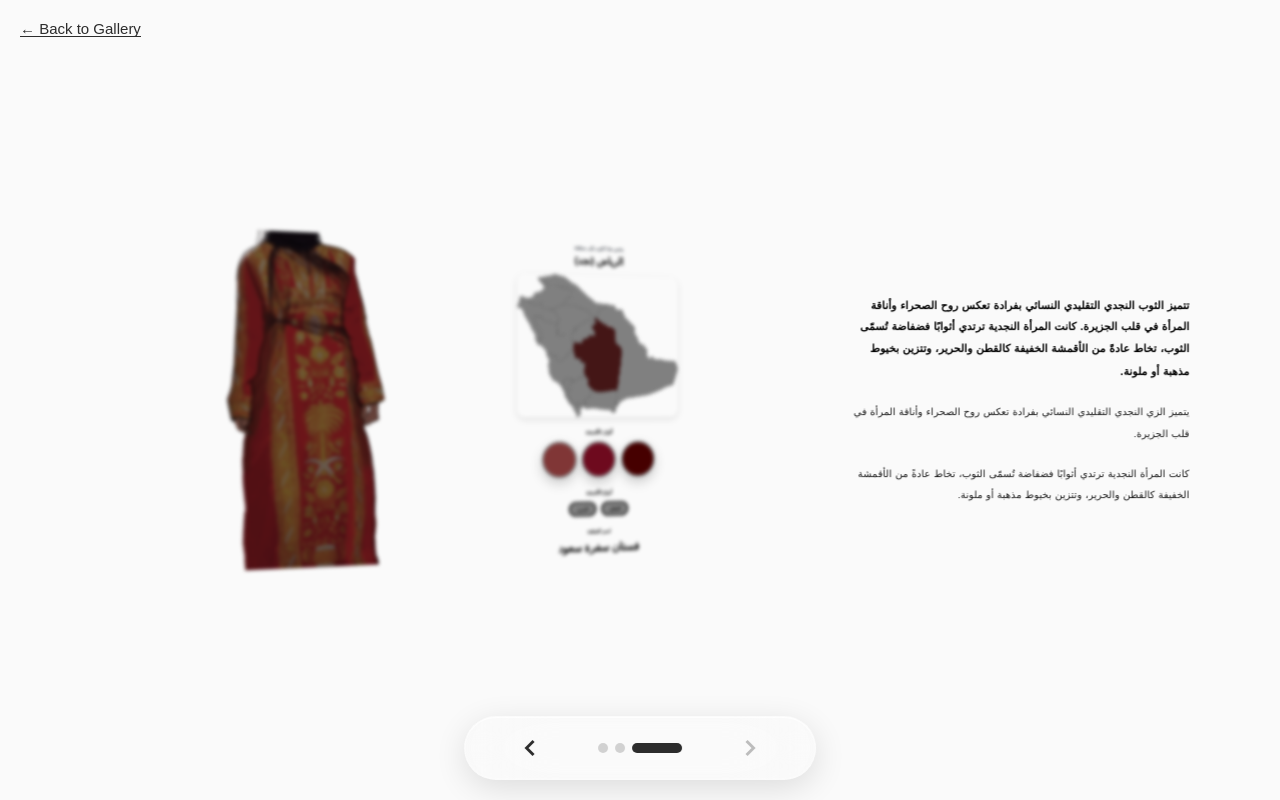
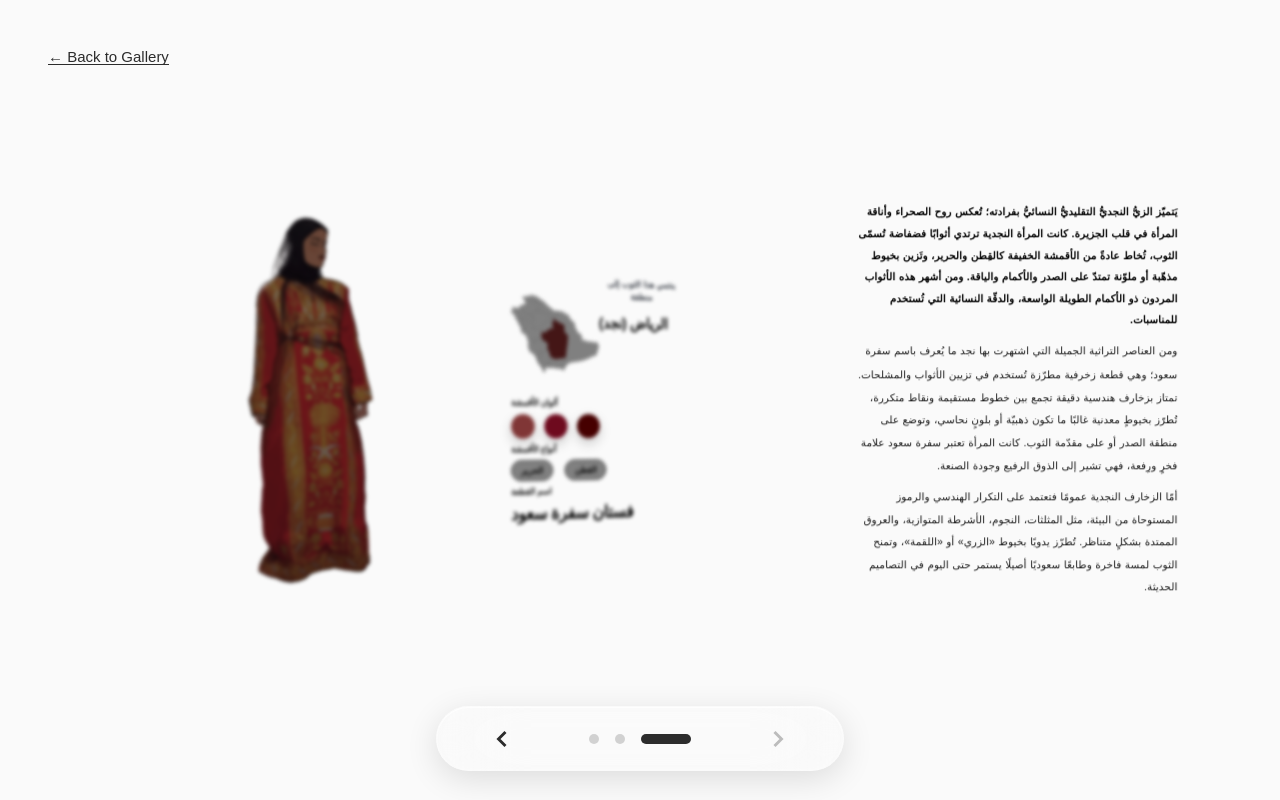
Before and after one commit to Rami-0/rmli-interactive-dresses, a Next.js app: page /detail/1 in a window 1280 px wide. Built offline with nearby package versions, Linux system fonts and the light colour scheme; a web font is replaced by a local one.

Commit message:
feat: desktop version polished

```diff
--- a/app/layout.tsx
+++ b/app/layout.tsx
@@ -16,6 +16,7 @@ export default function RootLayout({
   return (
     <html lang="en" className="no-js loading">
       <head>
+        <meta name="viewport" content="width=device-width, initial-scale=1.0, maximum-scale=1.0, user-scalable=no" />
         <link rel="shortcut icon" href="/favicon.ico" />
         <link rel="stylesheet" href="https://use.typekit.net/zvj1jsw.css" />
       </head>
--- a/components/columns/LeftColumn.tsx
+++ b/components/columns/LeftColumn.tsx
@@ -21,7 +21,7 @@ export function LeftColumn({ dress, isActive, onClick }: LeftColumnProps) {
             src={`/${dress.image}`}
             alt={dress.name}
             width={500}
-            height={800}
+            height={1000}
             className="dress-image"
             priority
           />
--- a/components/columns/MiddleColumn.tsx
+++ b/components/columns/MiddleColumn.tsx
@@ -19,23 +19,25 @@ export function MiddleColumn({ dress, isActive, onClick }: MiddleColumnProps) {
         <div className="metadata-container">
           {/* Region section */}
           <div className="metadata-section">
-            <p className="metadata-label">ينتمي هذا الثوب إلى منطقة</p>
-            <h2 className="region-title">{dress.region}</h2>
+            <div className="metadata-content">
+              <p className="metadata-label">ينتمي هذا الثوب إلى منطقة</p>
+              <h2 className="region-title">{dress.region}</h2>
+            </div>
 
             {/* Region map */}
             <div className="region-map">
               <Image
                 src={`/${dress.regionImage}`}
                 alt={`${dress.region} map`}
-                width={300}
-                height={300}
+                width={150}
+                height={150}
                 className="map-image"
               />
             </div>
           </div>
 
           {/* Colors section */}
-          <div className="metadata-section">
+          <div className="metadata-content">
             <h3 className="section-title">ألوان الأقمشة</h3>
             <div className="color-circles">
               {dress.colors.map((color, index) => (
@@ -49,7 +51,7 @@ export function MiddleColumn({ dress, isActive, onClick }: MiddleColumnProps) {
           </div>
 
           {/* Fabrics section */}
-          <div className="metadata-section">
+          <div className="metadata-content">
             <h3 className="section-title">أنواع الأقمشة</h3>
             <div className="fabric-tags">
               {dress.fabrics.map((fabric, index) => (
@@ -61,7 +63,7 @@ export function MiddleColumn({ dress, isActive, onClick }: MiddleColumnProps) {
           </div>
 
           {/* Dress name */}
-          <div className="metadata-section">
+          <div className="metadata-content">
             <h3 className="section-title">اسم القطعة</h3>
             <h1 className="dress-name">{dress.name}</h1>
           </div>
--- a/lib/constants/characters.ts
+++ b/lib/constants/characters.ts
@@ -14,9 +14,9 @@ export const characterData: Dress[] = [
         id: 1,
         // column 1
         paragraphs: [
-            'تتميز الثوب النجدي التقليدي النسائي بفرادة تعكس روح الصحراء وأناقة المرأة في قلب الجزيرة. كانت المرأة النجدية ترتدي أثوابًا فضفاضة تُسمّى الثوب، تخاط عادةً من الأقمشة الخفيفة كالقطن والحرير، وتتزين بخيوط مذهبة أو ملونة.',
-            'يتميز الزي النجدي التقليدي النسائي بفرادة تعكس روح الصحراء وأناقة المرأة في قلب الجزيرة.',
-            'كانت المرأة النجدية ترتدي أثوابًا فضفاضة تُسمّى الثوب، تخاط عادةً من الأقمشة الخفيفة كالقطن والحرير، وتتزين بخيوط مذهبة أو ملونة.',
+            'يَتميّز الزيُّ النجديُّ التقليديُّ النسائيُّ بفرادته؛ تُعكس روح الصحراء وأناقة المرأة في قلب الجزيرة. كانت المرأة النجدية ترتدي أثوابًا فضفاضة تُسمّى الثوب، تُخاط عادةً من الأقمشة الخفيفة كالقِطن والحرير، وتَزين بخيوط مذهّبة أو ملوّنة تمتدّ على الصدر والأكمام والياقة. ومن أشهر هذه الأثواب المردون ذو الأكمام الطويلة الواسعة، والدقّة النسائية التي تُستخدم للمناسبات.',
+            'ومن العناصر التراثية الجميلة التي اشتهرت بها نجد ما يُعرف باسم سفرة سعود؛ وهي قطعة زخرفية مطرّزة تُستخدم في تزيين الأثواب والمشلحات. تمتاز بزخارف هندسية دقيقة تجمع بين خطوط مستقيمة ونقاط متكررة، تُطرّز بخيوطٍ معدنية غالبًا ما تكون ذهبيّة أو بلونٍ نحاسي، وتوضع على منطقة الصدر أو على مقدّمة الثوب. كانت المرأة تعتبر سفرة سعود علامة فخرٍ ورِفعة، فهي تشير إلى الذوق الرفيع وجودة الصنعة.',
+            'أمّا الزخارف النجدية عمومًا فتعتمد على التكرار الهندسي والرموز المستوحاة من البيئة، مثل المثلثات، النجوم، الأشرطة المتوازية، والعروق الممتدة بشكلٍ متناظر. تُطرّز يدويًا بخيوط «الزري» أو «اللقمة»، وتمنح الثوب لمسة فاخرة وطابعًا سعوديًا أصيلًا يستمر حتى اليوم في التصاميم الحديثة.'
         ],
 
         // column 2
--- a/styles/base/base.scss
+++ b/styles/base/base.scss
@@ -15,7 +15,7 @@
 html {
   background: $color-background;
   color: $color-gray;
-  font-size: calc(100vw / 1920 * 10);
+  font-size: 16px; // Standard root font-size (1rem = 16px)
   height: 100%;
   left: 0;
   position: fixed;
--- a/styles/carousel.scss
+++ b/styles/carousel.scss
@@ -6,7 +6,7 @@
 
 .carousel {
   position: fixed;
-  bottom: 3rem;
+  bottom: 1.8rem;
   left: 50%;
   transform: translateX(-50%);
   display: flex;
@@ -14,7 +14,7 @@
   justify-content: center;
   gap: 2rem;
   z-index: 1000;
-  padding: 6px 40px;
+  padding: 0.4rem 2.5rem;
   background: rgba(255, 255, 255, 0.1); // More transparent base
   backdrop-filter: blur(40px) saturate(180%); // Add saturation boost
   -webkit-backdrop-filter: blur(40px) saturate(180%); // Safari support
@@ -111,11 +111,10 @@
 
 @media (max-width: 768px) {
   .carousel {
-    bottom: 2rem;
+    bottom: 1.2rem;
     gap: 1.5rem;
-    padding: 15px 30px;
+    padding: 0.9rem 1.8rem;
     border-radius: 50px;
-    margin-bottom: 4rem;
 
     &__arrow {
       width: 40px;
--- a/styles/detail-columns.scss
+++ b/styles/detail-columns.scss
@@ -15,8 +15,8 @@
   perspective: 2500px;
   z-index: 10;
   overflow: hidden;
-  gap: 4rem;
-  padding: 2rem;
+  gap: 1rem;
+  padding: 0.8rem;
   background: #fafafa;
   touch-action: pan-y;
   user-select: none;
@@ -33,11 +33,11 @@
   }
 
   @media (max-width: 1400px) {
-    gap: 3rem;
+    gap: 1rem;
   }
 
   @media (max-width: 1200px) {
-    gap: 2rem;
+    gap: 1rem;
   }
 
   @media (max-width: 768px) {
@@ -79,14 +79,25 @@
   }
 
   @media (max-width: 768px) {
-    position: absolute;
+    position: fixed;            // Fixed positioning
     width: 100vw;              // Full width
-    max-width: none;
+    max-width: 100vw;          // No constraints
     height: 100vh;             // Full height
-    left: 50%;
-    top: 50%;
-    // MOBILE: Default hidden state with correct positioning
-    transform: translate(-50%, -50%) scale(0);
+    max-height: 100vh;         // No constraints
+    min-height: 100vh;         // Ensure full height
+    left: 0;
+    top: 0;
+    transform: none;
+    transition: opacity 0.3s ease, visibility 0.3s ease;
+    overflow-y: auto;          // Allow scrolling
+    -webkit-overflow-scrolling: touch;  // Smooth scrolling on iOS
+  }
+
+  @media (max-width: 480px) {
+    width: 100vw;
+    height: 100vh;
+    max-width: 100vw;
+    max-height: 100vh;
   }
 
   // ============================================
@@ -94,14 +105,14 @@
   // ============================================
   &:not(.active) {
     transform: scale(0.65) rotateY(20deg) translateZ(-200px);
-    opacity: 0.25;
+    opacity: 0.6;
     filter: brightness(0.5) blur(3px);
     z-index: 1;
     pointer-events: auto;
 
     @media (max-width: 768px) {
       opacity: 0;
-      transform: translate(-50%, -50%) scale(0);
+      transform: none;
       pointer-events: none;
       visibility: hidden;
     }
@@ -135,14 +146,15 @@
   // ACTIVE STATE (Focused Column)
   // ============================================
   &.active {
-    transform: scale(1.1) rotateY(0deg) translateZ(180px);
+    transform: scale(1) rotateY(0deg) translateZ(180px);
     opacity: 1;
     filter: brightness(1) blur(0px);
     z-index: 10;
     pointer-events: auto;
 
     @media (max-width: 768px) {
-      transform: translate(-50%, -50%) scale(1) rotateY(0deg);
+      transform: none;
+      opacity: 1;
       visibility: visible;
     }
   }
@@ -154,25 +166,30 @@
 .column-content {
   width: 100%;
   height: 100%;
-  border-radius: 16px;
-  padding: 3rem;
-  overflow: hidden;
+  padding: 1rem;
   display: flex;
   flex-direction: column;
-  display: flex;
   justify-content: center;
   align-items: center;
 
   @media (max-width: 1200px) {
-    padding: 2.5rem;
+    padding: 0.8rem;
   }
 
   @media (max-width: 1024px) {
-    padding: 2rem;
+    padding: 0.6rem;
   }
 
   @media (max-width: 768px) {
-    padding: 2.5rem 2rem;
+    padding: 1rem 0.8rem;
+    min-height: 100vh;        // Ensure full viewport height
+    height: auto;             // Allow content to expand
+    overflow-y: auto;         // Enable scrolling
+    justify-content: center; // Align to top
+  }
+
+  @media (max-width: 480px) {
+    padding: 1rem 0.8rem;
   }
 }
 
@@ -180,25 +197,43 @@
 // LEFT COLUMN - DRESS IMAGE
 // ============================================
 .detail-column--left {
+  .column-content {
+    @media (max-width: 768px) {
+      padding: 1rem 0.8rem;
+      justify-content: center;  // Center the image
+    }
+  }
+
   .dress-image-container {
     flex: 1;
     display: flex;
     align-items: center;
     justify-content: center;
-    padding: 2rem;
+    padding: 1rem;
+    height: auto;
+    max-height: 80vh;
 
     @media (max-width: 768px) {
       padding: 1rem;
+      max-height: 85vh;      // Use most of viewport for image
+      width: 100%;
     }
   }
 
   .dress-image {
     width: 100%;
     height: 100%;
+    max-height: 80vh;
     object-fit: contain;
     // PERFORMANCE: Image rendering optimization
     image-rendering: -webkit-optimize-contrast;
     image-rendering: crisp-edges;
+
+    @media (max-width: 768px) {
+      max-height: 85vh;      // Limit to viewport
+      width: auto;
+      max-width: 100%;
+    }
   }
 }
 
@@ -234,10 +269,15 @@
   .metadata-container {
     direction: rtl;
     text-align: center;
+    display: flex;
+    flex-direction: column;
+    justify-content: center;
+    align-items: flex-end;
+    gap: 0.5rem;
   }
 
   .metadata-section {
-    margin-bottom: 3rem;
+    display: flex;
 
     &:last-child {
       margin-bottom: 0;
@@ -250,7 +290,7 @@
 
   // TYPOGRAPHY: Enhanced label styling
   .metadata-label {
-    font-size: 1.1rem;
+    font-size: 0.875rem;
     color: #4a5568;
     margin-bottom: 0.75rem;
     font-weight: 600;
@@ -258,13 +298,13 @@
     line-height: 1.5;
 
     @media (max-width: 768px) {
-      font-size: 1rem;
+      font-size: 0.875rem;
     }
   }
 
   // TYPOGRAPHY: Enhanced region title
   .region-title {
-    font-size: 2.5rem;
+    font-size: 1.5rem;
     font-weight: 900;
     color: #000000;
     margin-bottom: 1.5rem;
@@ -275,63 +315,73 @@
     -webkit-font-smoothing: antialiased;
 
     @media (max-width: 1200px) {
-      font-size: 2.1rem;
+      font-size: 1.375rem;
     }
 
     @media (max-width: 768px) {
-      font-size: 1.9rem;
+      font-size: 1.25rem;
+    }
+
+    @media (max-width: 480px) {
+      font-size: 1.125rem;
     }
   }
 
   .region-map {
     margin: 2rem auto;
-    max-width: 280px;
+    max-width: 150px;
+
+    @media (max-width: 768px) {
+      max-width: 180px;      // Larger on mobile
+      margin: 2.5rem auto;
+    }
 
     .map-image {
       width: 100%;
       height: auto;
-      border-radius: 14px;
-      box-shadow: 0 4px 12px rgba(0, 0, 0, 0.1);
     }
   }
 
   // TYPOGRAPHY: Enhanced section titles
   .section-title {
-    font-size: 1.25rem;
+    font-size: 0.875rem;
     font-weight: 700;
     color: #000000;
-    margin-bottom: 1.25rem;
     letter-spacing: -0.01em;
     line-height: 1.4;
 
     @media (max-width: 768px) {
-      font-size: 1.15rem;
+      font-size: 1.125rem;
+    }
+
+    @media (max-width: 480px) {
+      font-size: 1rem;
     }
   }
 
   // Enhanced color circles with better shadows
   .color-circles {
     display: flex;
-    gap: 1.25rem;
+    gap: 1rem;
     justify-content: center;
     align-items: center;
   }
 
   .color-circle {
-    width: 60px;
-    height: 60px;
+    width: 40px;
+    height: 40px;
     border-radius: 50%;
     box-shadow: 0 8px 20px rgba(0, 0, 0, 0.2);
-    border: 3.5px solid white;
     transition: transform 0.3s ease;
 
-    &:hover {
-      transform: scale(1.1);
+    @media (max-width: 768px) {
+      width: 30px;           // Larger on mobile
+      height: 30px;
     }
 
-    @media (max-width: 768px) {
-      width: 56px;
-      height: 56px;
+    @media (max-width: 480px) {
+      width: 25px;
+      height: 25px;
     }
   }
 
@@ -345,10 +395,10 @@
 
   .fabric-tag {
     background: #ffffff;
-    border: 2.5px solid #000000;
+    border: 1px solid #000000;
     border-radius: 32px;
-    padding: 0.8rem 1.8rem;
-    font-size: 1.1rem;
+    padding: 0.5rem 1rem;
+    font-size: 0.875rem;
     color: #000000;
     font-weight: 600;
     letter-spacing: 0.01em;
@@ -363,27 +413,35 @@
 
     @media (max-width: 768px) {
       font-size: 1rem;
-      padding: 0.7rem 1.5rem;
+      padding: 0.8rem 1.8rem;
+    }
+
+    @media (max-width: 480px) {
+      font-size: 0.9375rem;
+      padding: 0.7rem 1.6rem;
     }
   }
 
   // TYPOGRAPHY: Enhanced dress name
   .dress-name {
-    font-size: 2.8rem;
+    font-size: 1.75rem;
     font-weight: 900;
     color: #000000;
-    margin-top: 0.75rem;
     line-height: 1.25;
     letter-spacing: -0.03em;
     text-rendering: optimizeLegibility;
     -webkit-font-smoothing: antialiased;
 
     @media (max-width: 1200px) {
-      font-size: 2.3rem;
+      font-size: 1.5rem;
     }
 
     @media (max-width: 768px) {
-      font-size: 2rem;
+      font-size: 1.375rem;
+    }
+
+    @media (max-width: 480px) {
+      font-size: 1.25rem;
     }
   }
 }
@@ -397,22 +455,27 @@
     display: flex;
     flex-direction: column;
     justify-content: center;
-    padding: 3.5rem;
+    padding: 1rem;
     // PERFORMANCE: Optimize scroll performance (Safari/iOS)
     -webkit-overflow-scrolling: touch;
 
     @media (max-width: 1200px) {
-      padding: 3rem;
+      padding: 0.8rem;
     }
 
     // MOBILE: Optimized for phone screens
     @media (max-width: 768px) {
-      padding: 4rem 3rem;
-      justify-content: flex-start; // Align to top, not center
+      padding: 1rem 0.8rem;        // More padding for better spacing
+      justify-content: center; // Start from top
+      min-height: 100vh;         // Full viewport
+      height: auto;              // Allow expansion
       // Subtle background for better text contrast
       background: linear-gradient(135deg, #ffffff 0%, #f8f8f8 100%);
-      border-radius: 0; // Remove border radius on mobile
-      min-height: 100%; // Ensure full height
+      border-radius: 0;
+    }
+
+    @media (max-width: 480px) {
+      padding: 1rem 0.6rem;      // Generous padding on small screens
     }
 
     // Custom scrollbar styling
@@ -441,19 +504,21 @@
     // PERFORMANCE: Better text rendering
     text-rendering: optimizeLegibility;
     width: 100%;
+    max-width: 100%;
 
     // MOBILE: Enhanced visibility and proper spacing
     @media (max-width: 768px) {
-      padding: 2rem 0;
+      padding: 0;
+      width: 100%;
     }
   }
 
   // TYPOGRAPHY: Enhanced paragraph styling with better readability
   .paragraph {
-    font-size: 1.25rem;
+    font-size: 0.6rem;
     line-height: 2.2;
     color: #1a1a1a;
-    margin-bottom: 2.25rem;
+    margin-bottom: 0.5rem;
     font-weight: 500;
     letter-spacing: 0.01em;
     // TYPOGRAPHY: Improved text rendering
@@ -471,40 +536,54 @@
 
     // TYPOGRAPHY: First paragraph emphasis
     &:first-child {
-      font-size: 1.35rem;
+      font-size: 0.6rem;
       font-weight: 600;
       color: #000000;
       line-height: 2.1;
     }
 
     @media (max-width: 1200px) {
-      font-size: 1.15rem;
+      font-size: 0.6rem;
       line-height: 2.1;
 
       &:first-child {
-        font-size: 1.25rem;
       }
     }
 
     // MOBILE: Enhanced visibility and readability
     @media (max-width: 768px) {
-      font-size: 8rem;           // Much larger for better readability
-      line-height: 2.1;            // Tighter for better use of space
-      margin-bottom: 3rem;         // Better separation between paragraphs
-      color: #000000;              // Pure black for maximum contrast
-      font-weight: 600;            // Bolder for better visibility
-      letter-spacing: 0.015em;     // Optimized spacing
-      word-spacing: 0.05em;        // Better word separation
-      text-align: justify;         // Justified for better appearance
-      text-align-last: right;      // Last line aligned right (RTL)
+      font-size: 0.5rem;
+      line-height: 2;
+      margin-bottom: 1rem;
+      color: #000000;
+      font-weight: 500;
+      letter-spacing: 0.015em;
+      word-spacing: 0.05em;
+      text-align: right;
 
       &:first-child {
-        font-size: 10rem;        // Even larger for emphasis
-        font-weight: 700;          // Extra bold
+        font-size: 0.6rem;
+        font-weight: 600;
         color: #000000;
-        line-height: 2;
-        margin-bottom: 3.5rem;     // More space after first paragraph
+        line-height: 1.95;
+      }
+    }
+
+    @media (max-width: 480px) {
+      font-size: 0.5rem;
+      line-height: 1.95;
+
+      &:first-child {
+        font-size: 0.5rem;
+        line-height: 1.9;
       }
     }
   }
 }
+
+.metadata-content {
+  display: flex;
+  flex-direction: column;
+  align-items: flex-end;
+  gap: 0.5rem;
+}
```
Also changed, not shown: styles/dress-label.scss (+12 -6 lines).
